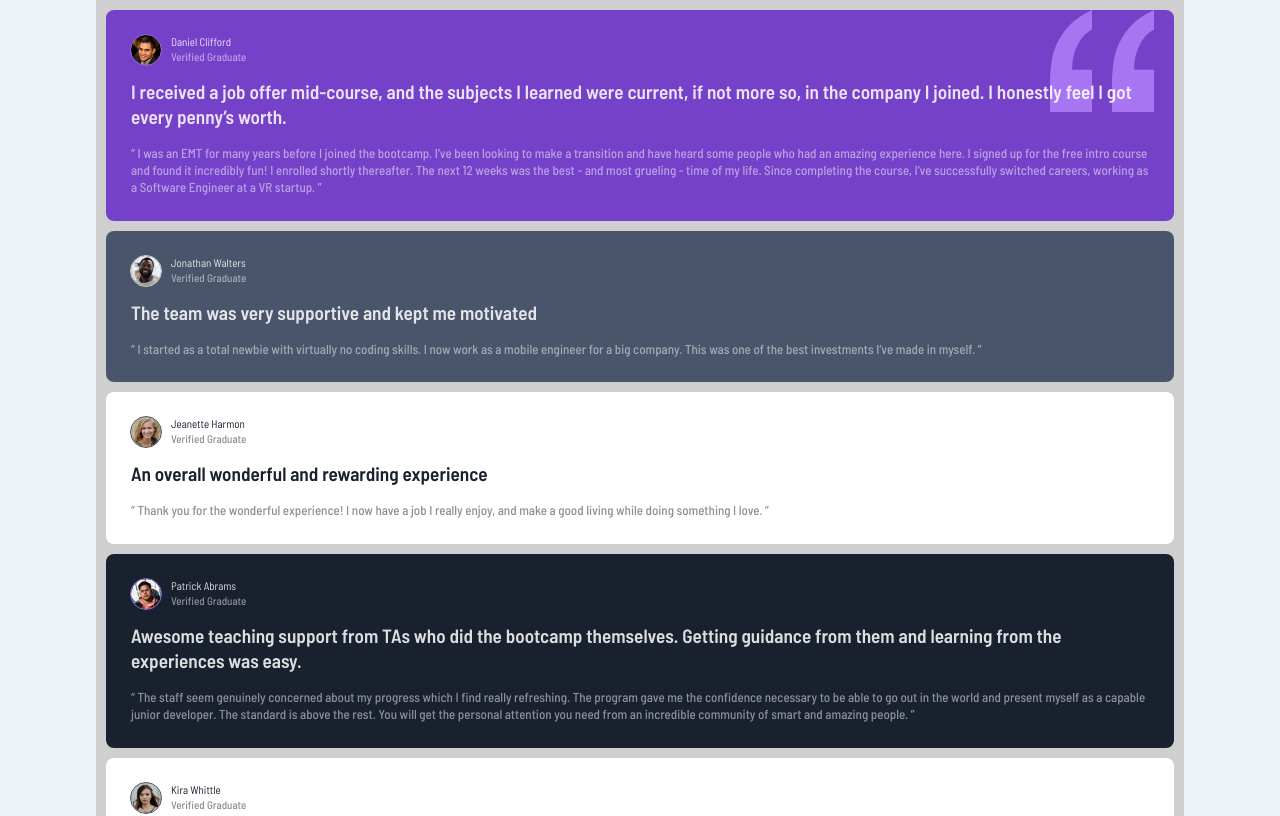
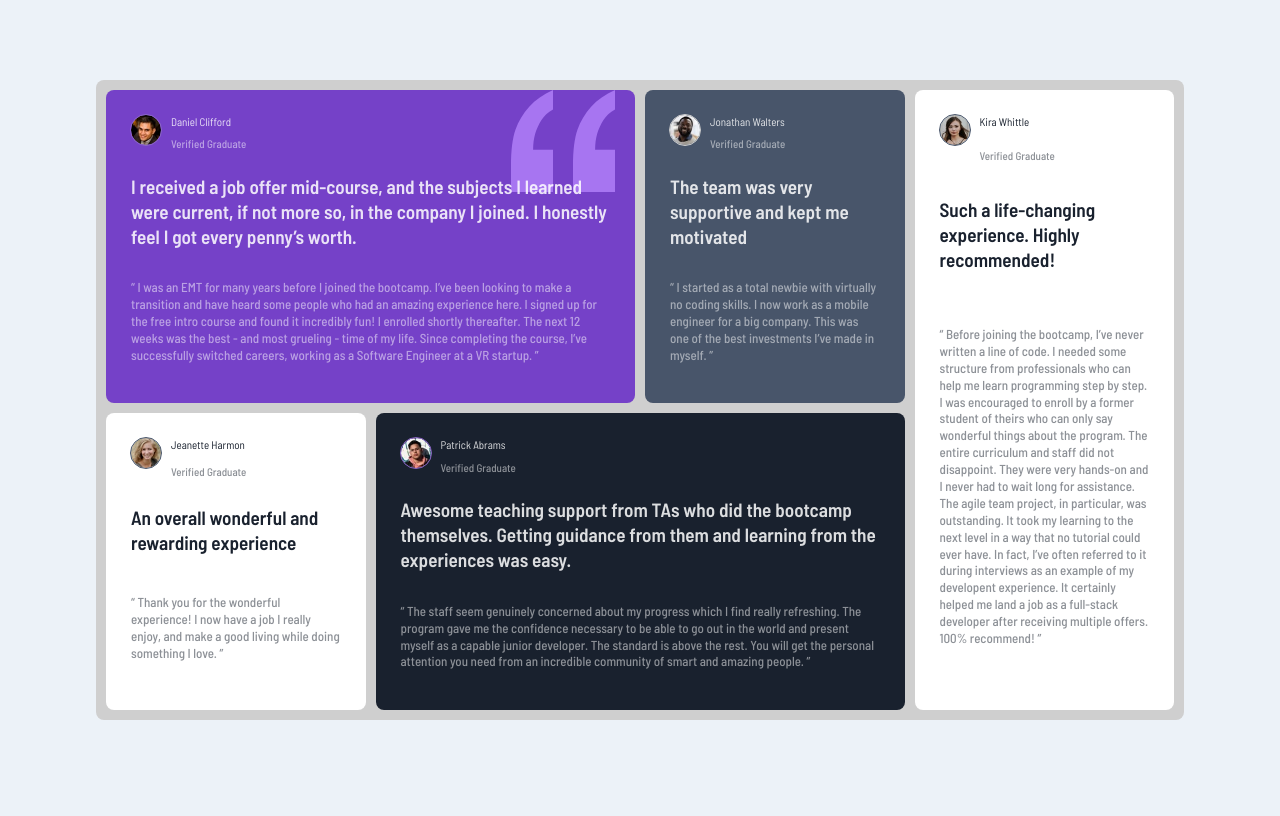
Before and after one commit to juniormps/projeto-depoimentos, a plain HTML site: page index.html in a window 1280 px wide. Shown: the top 816 px of the page. Drawn offline with Linux system fonts and the light colour scheme.

Commit message:
Configurações das mediaqueries
configurando para telas maiores

```diff
--- /dev/null
+++ b/estilos/mediaqueries.css
@@ -0,0 +1,30 @@
+@charset "UTF-8";
+
+@media screen and (min-width: 768px) { /*versão para tablets*/
+	body {
+		display: grid;
+		align-content: center;
+	}
+	#testimonials{
+		height: 80vh;
+		border-radius: 8px;
+		display: grid;
+		grid-template-columns: repeat(4, 1fr);
+		grid-template-rows: auto;
+	}
+
+	#comentario-1 {
+		grid-column: 1 / 3;
+		grid-row: 1 / 2;
+	}
+
+	#comentario-4 {
+		grid-column: 2 / 4;
+		grid-row: 2 / 3;
+	}
+
+	#comentario-5 {
+		grid-column: 4 / 5;
+		grid-row: 1 / 3;
+	}
+}
--- a/index.html
+++ b/index.html
@@ -6,6 +6,7 @@
 	<meta name="viewport" content="width=device-width, initial-scale=1.0">
 	<title>Projeto Testimonial Section</title>
 	<link rel="stylesheet" href="estilos/style.css">
+	<link rel="stylesheet" href="estilos/mediaqueries.css">
 	<link rel="shortcut icon" href="imagens/favicon-32x32.png" type="image/x-icon">
 </head>
 <body>
```
